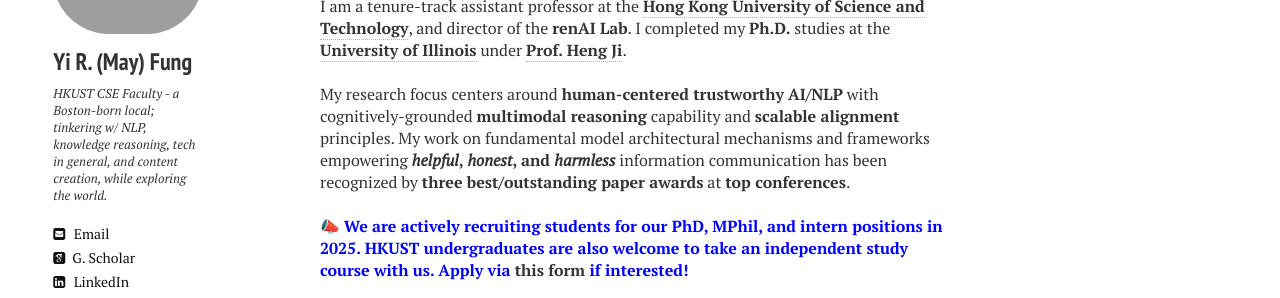
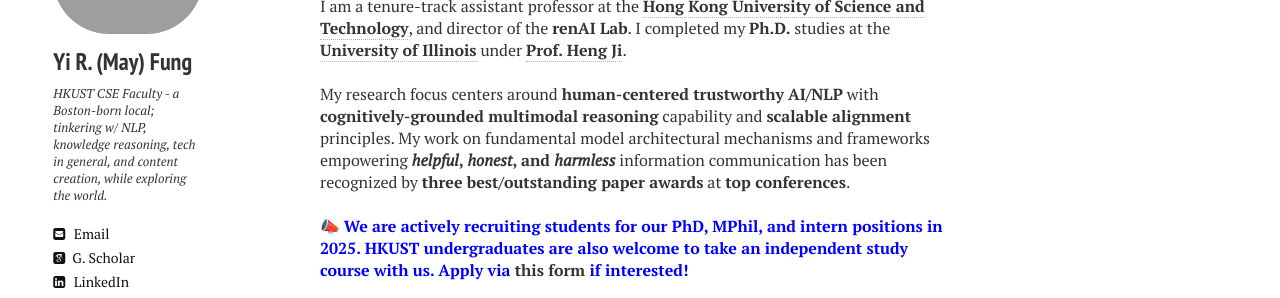
Before and after one commit to mayrfung/mayrfung.github.io, a Jekyll site: the page built from index.md, in a window 1280 px wide. Shown: the part 426-724 px from the top of the page. Built offline with Jekyll 4.4.1, drawn with Linux system fonts in a browser that asks for light colours; nearby versions of some CDN libraries.

Commit message:
Update index.md

```diff
--- a/index.md
+++ b/index.md
@@ -9,7 +9,7 @@ image:
 
 I am a tenure-track assistant professor at the <a href="https://cse.hkust.edu.hk/" target="_blank"><b>Hong Kong University of Science and Technology</b></a>, and director of the <b>renAI Lab</b>. I completed my <b>Ph.D.</b> studies at the <a href="https://cs.illinois.edu/" target="_blank"><b>University of Illinois</b></a> under <a href="https://blender.cs.illinois.edu/hengji.html" target="_blank"><b>Prof. Heng Ji</b></a>.
 <br><br>
-My research focus centers around <b>human-centered trustworthy AI/NLP</b> with cognitively-grounded <b>multimodal reasoning</b> capability and <b>scalable alignment</b> principles. My work on fundamental model architectural mechanisms and frameworks empowering <b><b><i>helpful</i></b>, <i><b>honest</b></i>, and <i>harmless</i></b> information communication has been recognized by <b>three best/outstanding paper awards</b> at <b>top conferences</b>.
+My research focus centers around <b>human-centered trustworthy AI/NLP</b> with <b>cognitively-grounded multimodal reasoning</b> capability and <b>scalable alignment</b> principles. My work on fundamental model architectural mechanisms and frameworks empowering <b><b><i>helpful</i></b>, <i><b>honest</b></i>, and <i>harmless</i></b> information communication has been recognized by <b>three best/outstanding paper awards</b> at <b>top conferences</b>.
 <br><br>
 📣 <b><font color="blue">We are actively recruiting students for our PhD, MPhil, and intern positions in 2025. HKUST undergraduates are also welcome to take an independent study course with us. Apply via <a href="https://forms.gle/S6fe7xoAxuHwV4VC6" target="_blank"><b>this form</b></a> if interested!</font></b>
 
```
